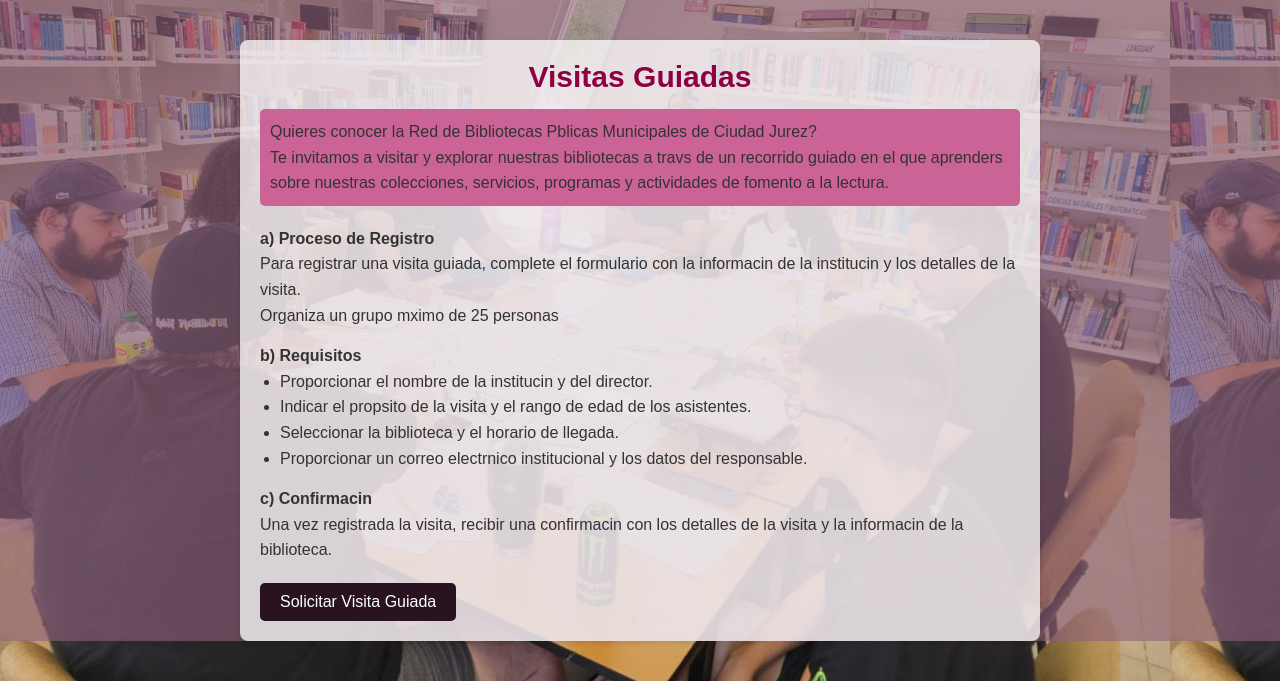
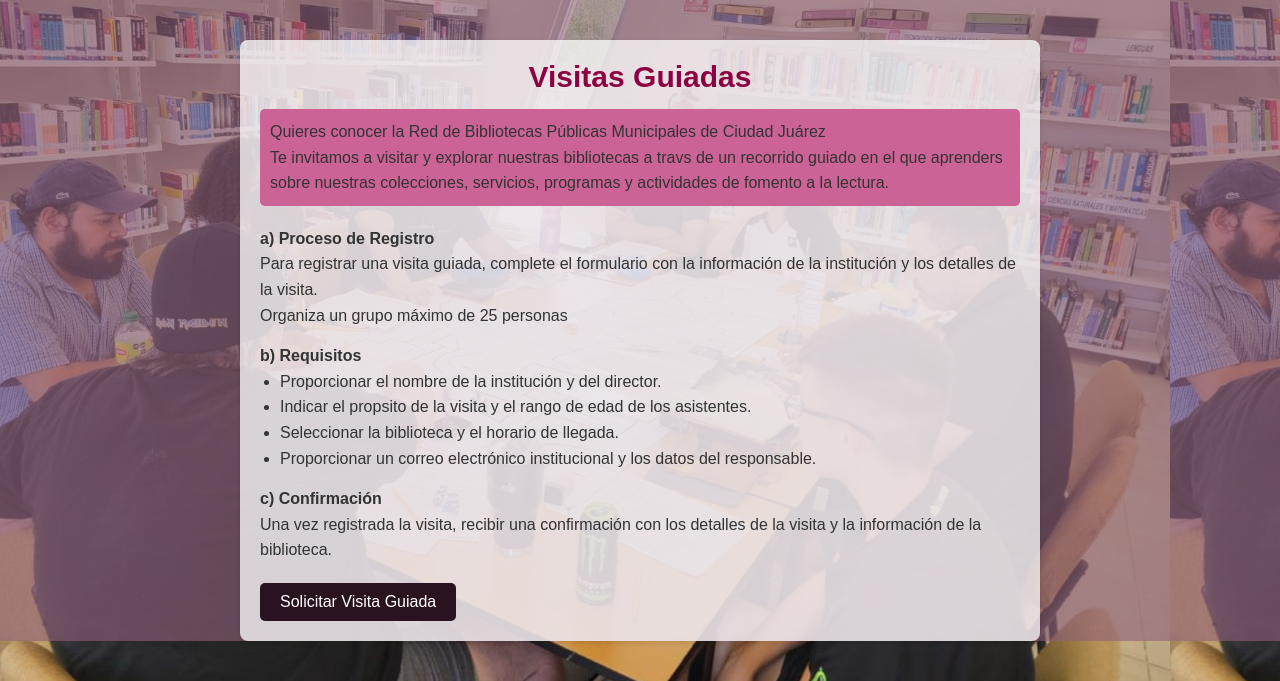
Before and after one commit to hectoru2001/bibliotecas, a Django app: page /visita/ in a window 1280 px wide. Shown: the part 164-845 px from the top of the page. Run offline with Django 5.2, Linux system fonts and the light colour scheme; data that the repository does not hold is empty; some libraries are stand-ins or nearby versions.

Commit message:
Se agrega dominio de prueba

```diff
--- a/projects/settings.py
+++ b/projects/settings.py
@@ -13,12 +13,13 @@ SECRET_KEY = 'django-insecure--w(@_i5)pv&f)2yz_owdps&lmvn$7c9v=tu90dnag4^n2ua360
 
 DEBUG = True
 
-ALLOWED_HOSTS = ['127.0.0.1', 'localhost', 'biblioaprende.juarez.gob.mx', '10.236.62.83']
+ALLOWED_HOSTS = ['127.0.0.1', 'localhost', 'biblioaprende.juarez.gob.mx', '10.236.62.83', 'testbibliotecas.juarez.gob.mx']
 
 
 
 CSRF_TRUSTED_ORIGINS = [
     'https://biblioaprende.juarez.gob.mx',
+    'https://testbibliotecas.juarez.gob.mx',
     'http://biblioaprende.juarez.gob.mx',  # Para pruebas
     'http://10.236.62.83',  # Para pruebas con IP
     'http://10.236.62.83:8085',
--- a/templates/public/visita.html
+++ b/templates/public/visita.html
@@ -428,25 +428,25 @@
     <div class="container">
         <h2>Visitas Guiadas</h2>
         <div class="highlight">
-            <p>Quieres conocer la Red de Bibliotecas Pblicas Municipales de Ciudad Jurez? </p>
+            <p>Quieres conocer la Red de Bibliotecas Públicas Municipales de Ciudad Juárez </p>
             <p>Te invitamos a visitar y explorar nuestras bibliotecas a travs de un recorrido guiado en el que aprenders sobre nuestras colecciones,
             servicios, programas y actividades de fomento a la lectura.</p>
         </div>
 
         <p class="section-title">a) Proceso de Registro</p>
-        <p>Para registrar una visita guiada, complete el formulario con la informacin de la institucin y los detalles de la visita.</p>
-        <p>Organiza un grupo mximo de 25 personas</p>
+        <p>Para registrar una visita guiada, complete el formulario con la información de la institución y los detalles de la visita.</p>
+        <p>Organiza un grupo máximo de 25 personas</p>
 
         <p class="section-title">b) Requisitos</p>
         <ul>
-            <li>Proporcionar el nombre de la institucin y del director.</li>
+            <li>Proporcionar el nombre de la institución y del director.</li>
             <li>Indicar el propsito de la visita y el rango de edad de los asistentes.</li>
             <li>Seleccionar la biblioteca y el horario de llegada.</li>
-            <li>Proporcionar un correo electrnico institucional y los datos del responsable.</li>
+            <li>Proporcionar un correo electrónico institucional y los datos del responsable.</li>
         </ul>
 
-        <p class="section-title">c) Confirmacin</p>
-        <p>Una vez registrada la visita, recibir una confirmacin con los detalles de la visita y la informacin de la biblioteca.</p>
+        <p class="section-title">c) Confirmación</p>
+        <p>Una vez registrada la visita, recibir una confirmación con los detalles de la visita y la información de la biblioteca.</p>
 
         <a href="#" class="button" id="openModal">Solicitar Visita Guiada</a>
 
```
